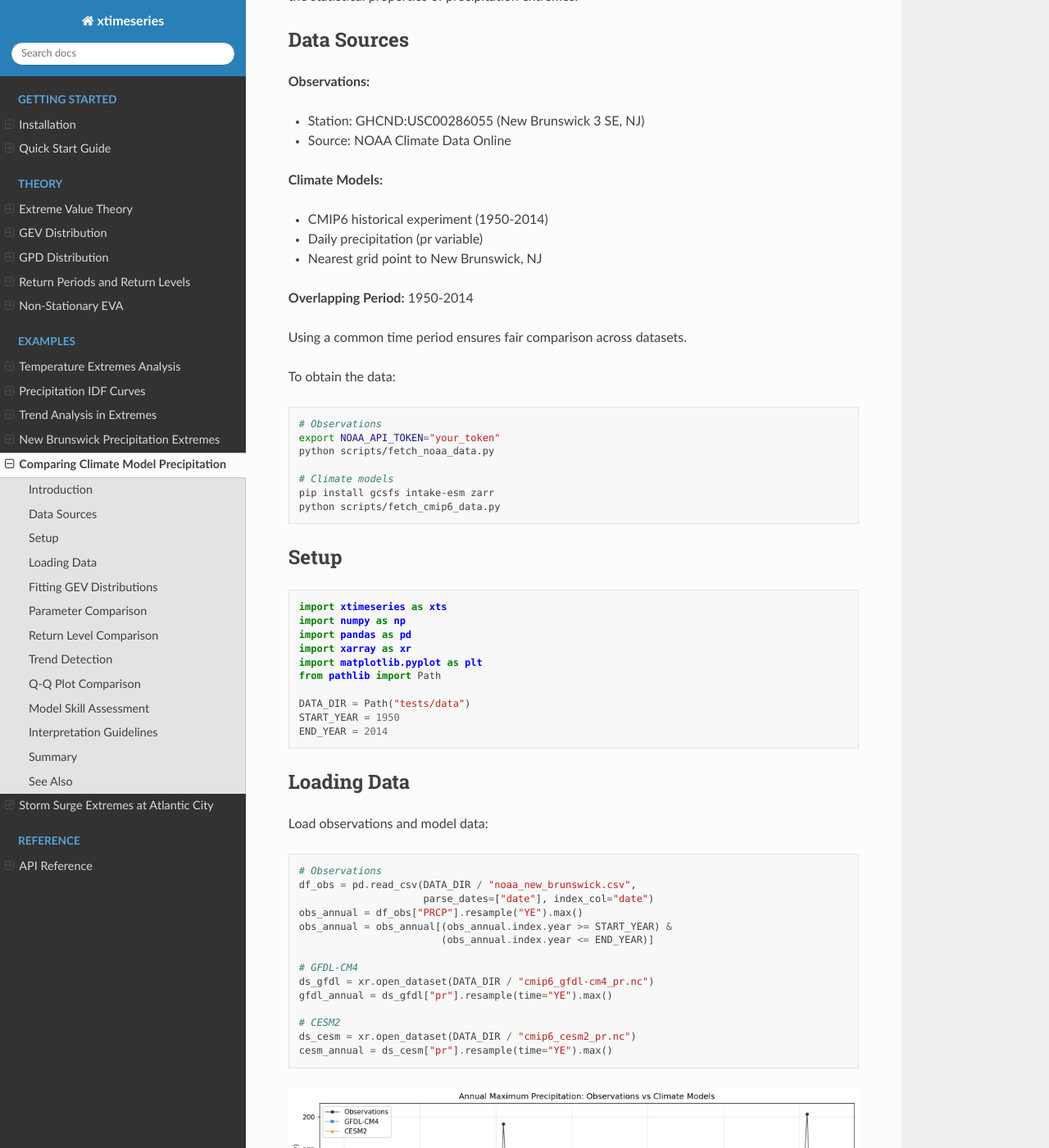
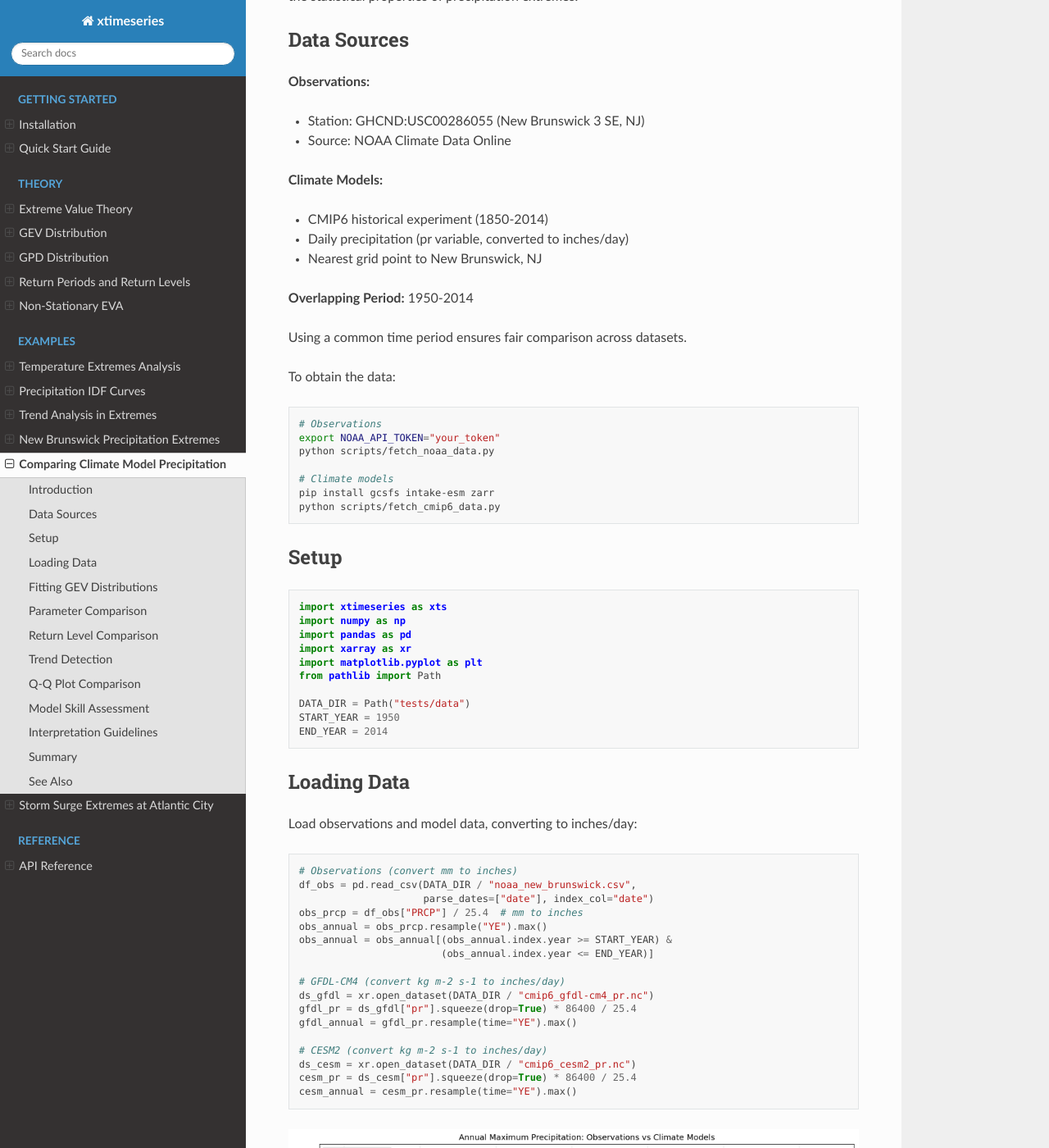
Before and after one commit to jkrasting/xtimeseries, a Sphinx documentation site: the page built from docs/examples/model_comparison.rst, in a window 1280 px wide and 1400 px high, scrolled down 520 px. Shown: the whole window at 82% size. Built offline with Sphinx 7.4.7 and the Read the Docs theme 3.1.0, drawn with Linux system fonts in a browser that asks for light colours; some of the changed text lies outside the part shown.

Commit message:
data: replace CMIP6 test data with complete source files
- Replace truncated CESM2 data (1950-2015) with full record (1850-2015)
- Replace GFDL-CM4 data with correct grid point (40.5°N, 285.625°E)
- Data files now use native CMIP6 units (kg m-2 s-1)
- Update scripts to convert to inches/day for analysis
- Update documentation with unit conversion examples

```diff
--- a/docs/examples/model_comparison.rst
+++ b/docs/examples/model_comparison.rst
@@ -28,8 +28,8 @@ Data Sources
 
 **Climate Models:**
 
-- CMIP6 historical experiment (1950-2014)
-- Daily precipitation (pr variable)
+- CMIP6 historical experiment (1850-2014)
+- Daily precipitation (pr variable, converted to inches/day)
 - Nearest grid point to New Brunswick, NJ
 
 **Overlapping Period:** 1950-2014
@@ -67,24 +67,27 @@ Setup
 Loading Data
 ------------
 
-Load observations and model data:
+Load observations and model data, converting to inches/day:
 
 .. code-block:: python
 
-   # Observations
+   # Observations (convert mm to inches)
    df_obs = pd.read_csv(DATA_DIR / "noaa_new_brunswick.csv",
                         parse_dates=["date"], index_col="date")
-   obs_annual = df_obs["PRCP"].resample("YE").max()
+   obs_prcp = df_obs["PRCP"] / 25.4  # mm to inches
+   obs_annual = obs_prcp.resample("YE").max()
    obs_annual = obs_annual[(obs_annual.index.year >= START_YEAR) &
                            (obs_annual.index.year <= END_YEAR)]
 
-   # GFDL-CM4
+   # GFDL-CM4 (convert kg m-2 s-1 to inches/day)
    ds_gfdl = xr.open_dataset(DATA_DIR / "cmip6_gfdl-cm4_pr.nc")
-   gfdl_annual = ds_gfdl["pr"].resample(time="YE").max()
+   gfdl_pr = ds_gfdl["pr"].squeeze(drop=True) * 86400 / 25.4
+   gfdl_annual = gfdl_pr.resample(time="YE").max()
 
-   # CESM2
+   # CESM2 (convert kg m-2 s-1 to inches/day)
    ds_cesm = xr.open_dataset(DATA_DIR / "cmip6_cesm2_pr.nc")
-   cesm_annual = ds_cesm["pr"].resample(time="YE").max()
+   cesm_pr = ds_cesm["pr"].squeeze(drop=True) * 86400 / 25.4
+   cesm_annual = cesm_pr.resample(time="YE").max()
 
 .. figure:: /_static/model_comparison_timeseries.png
    :width: 700px
@@ -162,7 +165,7 @@ Compare return level curves:
        plt.semilogx(return_periods, rl, '-o', label=name)
 
    plt.xlabel('Return Period (years)')
-   plt.ylabel('Return Level (mm)')
+   plt.ylabel('Return Level (inches/day)')
    plt.legend()
    plt.grid(True, alpha=0.3)
 
```
Also changed, not shown: 6 other files.
